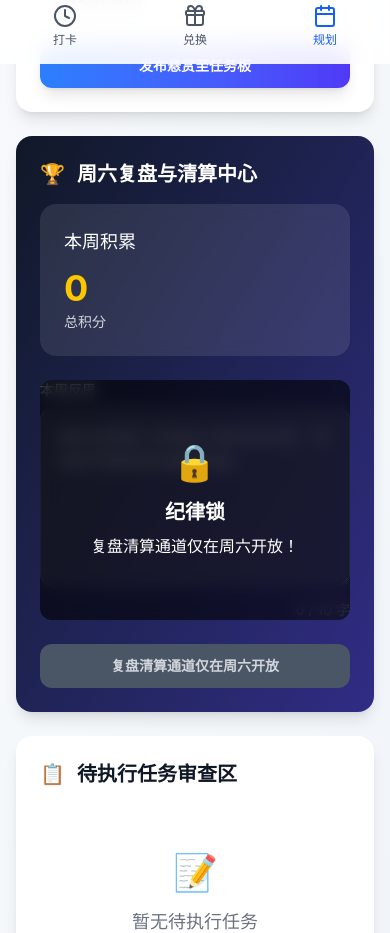
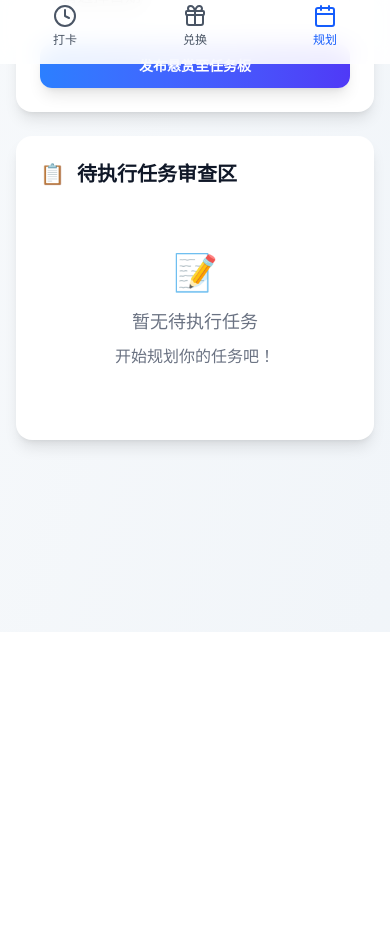
Before and after one commit to DeJavuAE86/personal_management, a Vue app: page /plan in a window 390 px wide. Shown: the part 780-1713 px from the top of the page. After the commit the page ends 1412 px from the top, so only its background shows below. Built offline with nearby package versions, Linux system fonts and the light colour scheme.

Commit message:
feat: 实现手机端周末规划情境式UI隐藏

```diff
--- a/src/views/DailyTasks.vue
+++ b/src/views/DailyTasks.vue
@@ -261,10 +261,7 @@ const successScore = ref(0)
 // 结算结果
 const settleResult = ref<{ status: string; finalScore: number } | null>(null)
 
-// 当前日期
-const currentDate = computed(() => {
-  return systemStore.currentDate
-})
+
 
 // 更新显示日期
 const updateDisplayDate = () => {
--- a/src/views/WeeklyPlan.vue
+++ b/src/views/WeeklyPlan.vue
@@ -4,7 +4,7 @@
 
     <div class="grid grid-cols-1 xl:grid-cols-2 gap-6 xl:gap-8 w-full">
       <!-- 左栏：NPC 悬赏发布区 -->
-      <div class="bg-white rounded-2xl shadow-lg p-6 lg:p-8 w-full h-full">
+      <div class="bg-white rounded-2xl shadow-lg p-6 lg:p-8 w-full h-full" :class="{ 'hidden xl:block': isSaturday }">
         <div class="flex items-center gap-3 mb-4 lg:mb-6">
           <div class="text-xl lg:text-2xl">📅</div>
           <h2 class="text-xl lg:text-2xl font-semibold text-gray-900">NPC 悬赏发布</h2>
@@ -243,7 +243,7 @@
       </div>
 
       <!-- 右栏：周六复盘与清算中心 -->
-      <div class="bg-gradient-to-br from-gray-900 to-indigo-900 rounded-2xl shadow-lg p-6 lg:p-8 text-white w-full h-full">
+      <div class="bg-gradient-to-br from-gray-900 to-indigo-900 rounded-2xl shadow-lg p-6 lg:p-8 text-white w-full h-full" :class="{ 'hidden xl:block': !isSaturday }">
         <div class="flex items-center gap-3 mb-4 lg:mb-6">
           <div class="text-xl lg:text-2xl">🏆</div>
           <h2 class="text-xl lg:text-2xl font-semibold">周六复盘与清算中心</h2>
@@ -298,7 +298,7 @@
     </div>
 
     <!-- 待执行任务审查区 -->
-    <div class="bg-white rounded-2xl shadow-lg p-6 lg:p-8">
+    <div class="bg-white rounded-2xl shadow-lg p-6 lg:p-8" :class="{ 'hidden xl:block': isSaturday }">
       <div class="flex items-center gap-3 mb-4 lg:mb-6">
         <div class="text-xl lg:text-2xl">📋</div>
         <h2 class="text-xl lg:text-2xl font-semibold text-gray-900">待执行任务审查区</h2>
```
